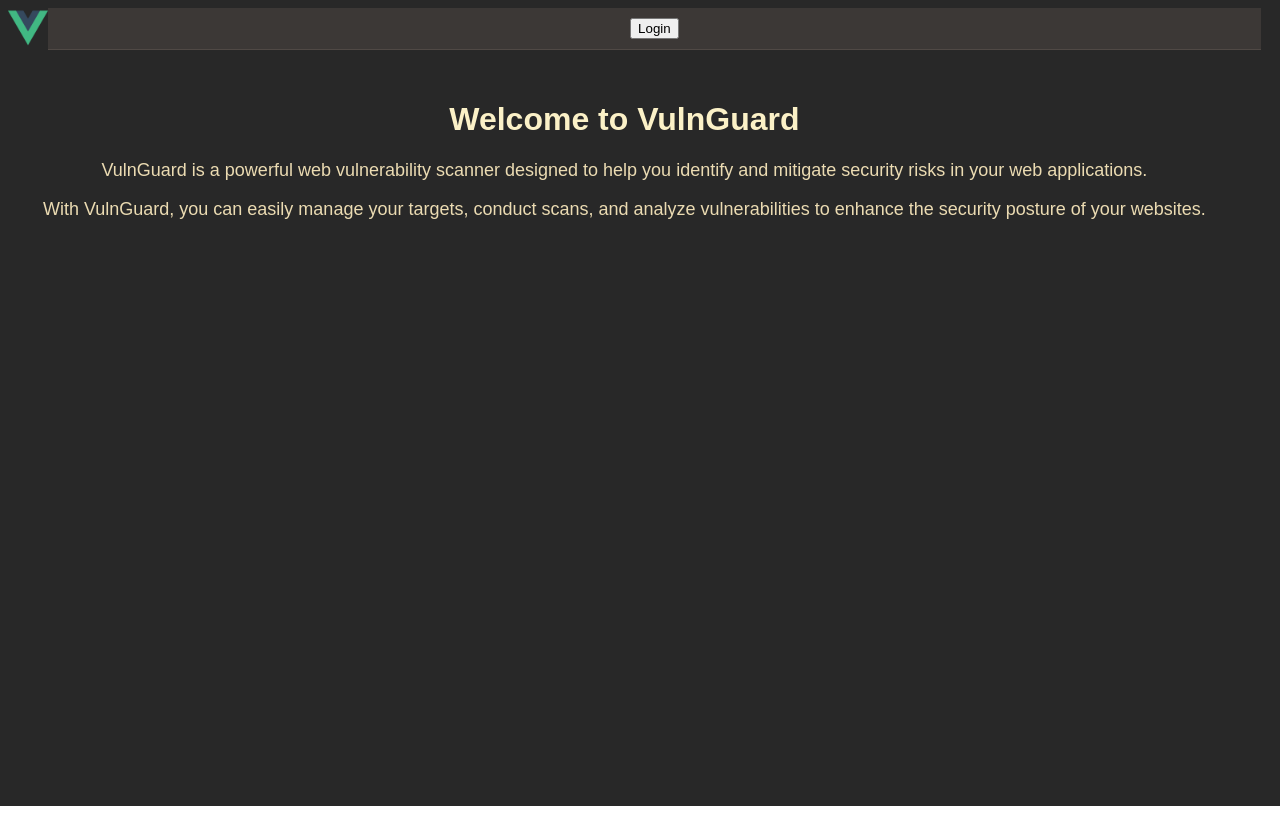
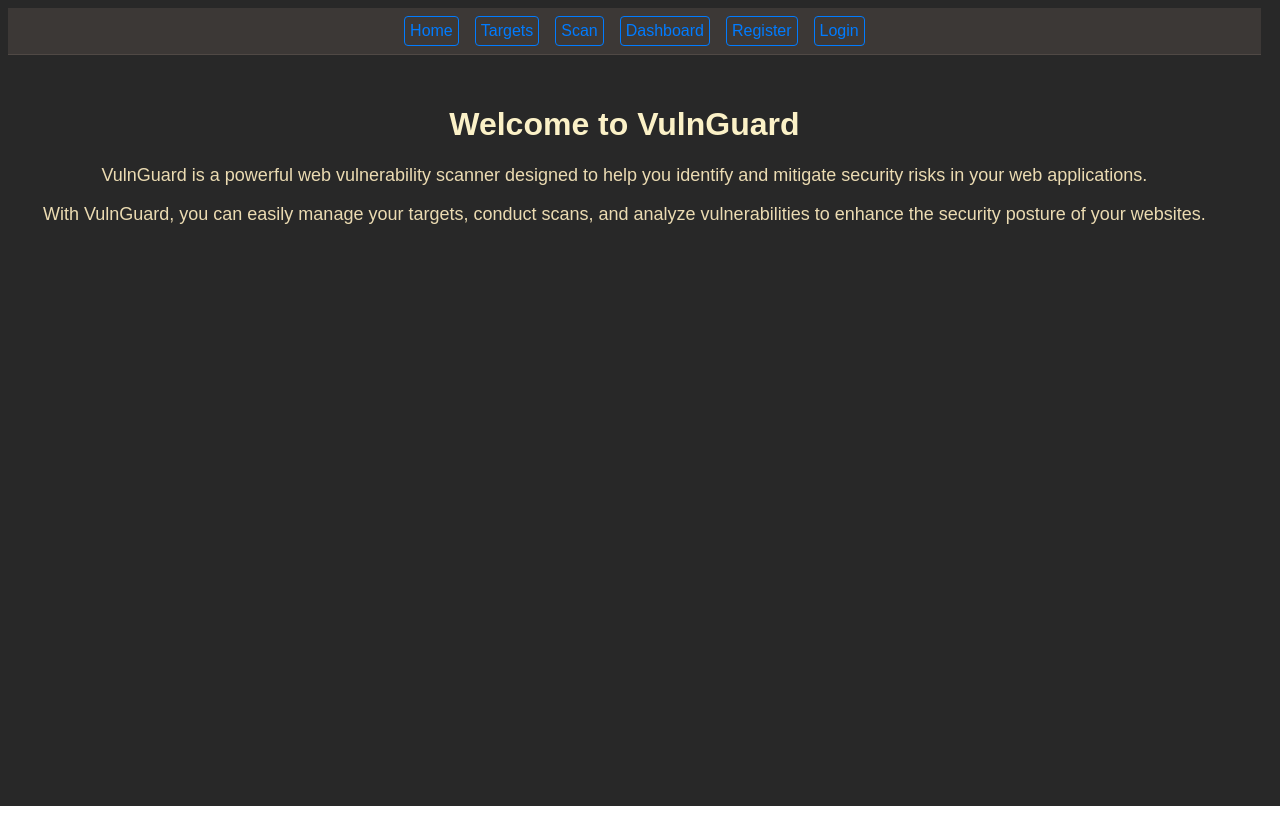
Before and after one commit to jkartheekreddy/VulnGuard, a Vue app in the folder frontend/: page / in a window 1280 px wide. Built offline with nearby package versions, Linux system fonts and the light colour scheme.

Commit message:
added each component seperately and fixed router

```diff
--- a/frontend/src/components/AppNavbar.vue
+++ b/frontend/src/components/AppNavbar.vue
@@ -1,16 +1,13 @@
 <template>
   <div class="home">
-    <div class="navbar-logo">
-        <img src="../assets/logo.png" alt="Logo">
-      </div>
     <nav class="navbar">
       <div class="navbar-links">
-        <!-- <router-link to="">Home</router-link>
-        <router-link to="">Targets</router-link>
-        <router-link to="">Scan</router-link>
-        <router-link to="">Dashboard</router-link>
-        <router-link to="">Register</router-link> -->
-        <router-link to="Login"><button>Login</button></router-link>
+        <router-link to="/"><button id="homeButton">Home</button></router-link>
+        <router-link to=""><button id="homeButton">Targets</button></router-link>
+        <router-link to=""><button id="homeButton">Scan</button></router-link>
+        <router-link to=""><button id="homeButton">Dashboard</button></router-link>
+        <router-link to=""><button id="homeButton">Register</button></router-link>
+        <router-link to="/login"><button id="homeButton">Login</button></router-link>
       </div>
     </nav>
   </div>
@@ -23,6 +20,36 @@ export default {
 </script>
 
 <style scoped>
+
+/* Button Styling */
+#homeButton {
+  display: inline-block;
+  margin: 0.5rem;
+  padding: 5px 5px;
+  font-size: 16px;
+
+  text-align: center;
+  color: #007bff;
+  background-color: transparent;
+  border: 1px solid #007bff;
+  border-radius: 4px;
+  cursor: pointer;
+  transition: background-color 0.3s, color 0.3s, border-color 0.3s;
+}
+
+#homeButton:hover {
+  background-color: #007bff;
+  color: #fff;
+}
+
+#homeButton:active {
+  background-color: #0056b3;
+  border-color: #0056b3;
+}
+
+
+
+
 .home {
   padding: 20px;
 }
@@ -32,9 +59,12 @@ export default {
   justify-content: center;
   align-items: center;
   background-color: #3c3836;
-  padding: 10px 30px;
   border-bottom: 1px solid #504945;
 
+}
+
+.button {
+  margin: 0.5rem;
 }
 
 img {
--- a/frontend/src/components/Login.vue
+++ b/frontend/src/components/Login.vue
@@ -48,7 +48,7 @@
   }
 
   .form-group {
-    margin-bottom: 20px;
+    margin: 20px;
   }
 
   label {
--- a/frontend/src/router/index.js
+++ b/frontend/src/router/index.js
@@ -4,8 +4,8 @@ import LoginPage from '@/components/Login.vue'
 import HomePage from '@/components/Home.vue'
 
 const routes = [
-  { path: '/', name: 'Home', component: HomePage },
-  { path: '/login', name: 'Login', component: LoginPage }
+  { path: '/', component: HomePage },
+  { path: '/login',  component: LoginPage }
 ];
 
 const router = createRouter({
```
